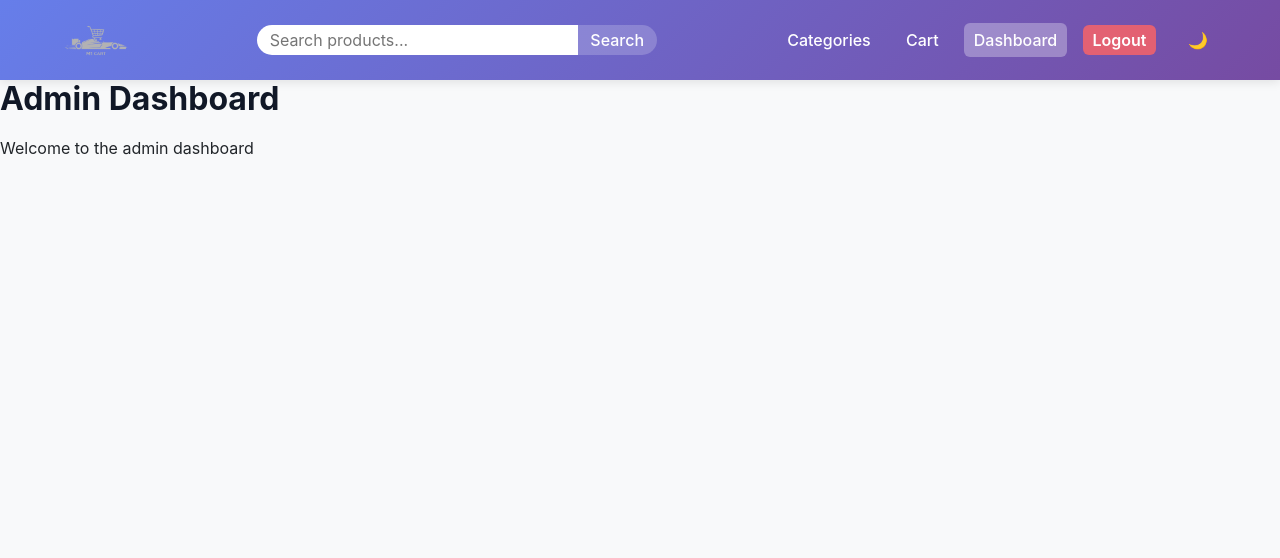
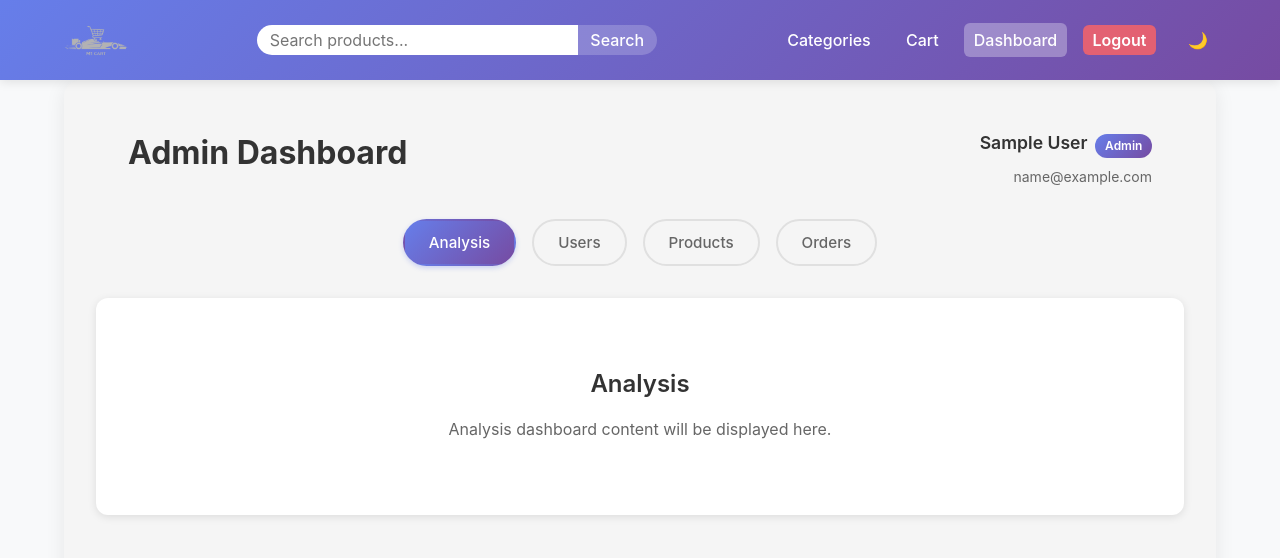
Before and after one commit to VarunV-CS/M1Cart, a React (Vite) app: page /admin-dashboard in a window 1280 px wide. Shown: the top 558 px of the page. Built offline with nearby package versions, Linux system fonts and the light colour scheme; no server answers; sample sign-in values are in the browser's storage.

Commit message:
Add Admin Dashboard
Structure for Admin Dashboard
Increase timeout for requests
10 sec -> 30 sec

```diff
--- /dev/null
+++ b/src/pages/AdminDashboard.css
@@ -0,0 +1,323 @@
+/* AdminDashboard.css - Enhanced Styling */
+
+/* ========================================
+   Base Container & Layout
+   ======================================== */
+.admin-dashboard-container {
+  padding: 1rem 2rem 2rem 2rem;
+  width: 90%;
+  max-width: 1400px;
+  min-height: 80vh;
+  margin: 0 5% 2rem 5%;
+  background-color: #f5f5f5;
+  transition: background-color 0.3s ease;
+  border-radius: 16px;
+  box-shadow: 0 4px 20px rgba(0, 0, 0, 0.08);
+}
+
+/* ========================================
+   Dark Theme Base
+   ======================================== */
+.admin-dashboard-container.dark {
+  background-color: #1a1a2e;
+  box-shadow: 0 4px 20px rgba(0, 0, 0, 0.3);
+}
+
+/* ========================================
+   Dashboard Header
+   ======================================== */
+.dashboard-header {
+  display: flex;
+  justify-content: space-between;
+  align-items: center;
+  padding: 2rem;
+  transition: border-color 0.3s ease;
+  min-height: 120px;
+}
+
+.dashboard-header-left h1 {
+  font-size: 2rem;
+  color: #333;
+  margin-bottom: 0.5rem;
+  font-weight: 700;
+  transition: color 0.3s ease;
+}
+
+.admin-dashboard-container.dark .dashboard-header-left h1 {
+  color: #e0e0e0;
+}
+
+.dashboard-header-left p {
+  color: #666;
+  font-size: 1rem;
+  margin: 0;
+  transition: color 0.3s ease;
+}
+
+.admin-dashboard-container.dark .dashboard-header-left p {
+  color: #a0a0a0;
+}
+
+/* ========================================
+   Dashboard Header Right - Account Info
+   ======================================== */
+.dashboard-header-right {
+  display: flex;
+  align-items: center;
+  justify-content: center;
+}
+
+.account-info {
+  display: flex;
+  flex-direction: column;
+  align-items: flex-end;
+  gap: 0.5rem;
+}
+
+.account-name {
+  font-size: 1.1rem;
+  font-weight: 600;
+  color: #333;
+  transition: color 0.3s ease;
+}
+
+.admin-dashboard-container.dark .account-name {
+  color: #e0e0e0;
+}
+
+.name-badge-container {
+  display: flex;
+  align-items: center;
+  gap: 0.5rem;
+}
+
+.account-email {
+  font-size: 0.875rem;
+  color: #666;
+  transition: color 0.3s ease;
+}
+
+.admin-dashboard-container.dark .account-email {
+  color: #a0a0a0;
+}
+
+.business-name {
+  font-size: 1rem;
+  font-weight: 600;
+  color: #667eea;
+  margin-top: 0.3rem;
+  padding: 0.35rem 0.9rem;
+  background: linear-gradient(135deg, rgba(102, 126, 234, 0.2) 0%, rgba(118, 75, 162, 0.2) 100%);
+  border-radius: 8px;
+  transition: all 0.3s ease;
+  white-space: nowrap;
+}
+
+.admin-dashboard-container.dark .business-name {
+  color: #a5b4fc;
+  background: linear-gradient(135deg, rgba(102, 126, 234, 0.25) 0%, rgba(118, 75, 162, 0.25) 100%);
+}
+
+.role-badge {
+  display: inline-block;
+  background: linear-gradient(135deg, #667eea 0%, #764ba2 100%);
+  color: white;
+  padding: 0.2rem 0.6rem;
+  border-radius: 20px;
+  font-size: 0.75rem;
+  font-weight: 600;
+  text-transform: capitalize;
+  margin-top: 0.35rem;
+}
+
+/* Responsive for smaller screens */
+@media (max-width: 640px) {
+  .dashboard-header {
+    flex-direction: column;
+    align-items: flex-start;
+    gap: 1rem;
+  }
+
+  .dashboard-header-right {
+    width: 100%;
+    justify-content: flex-start;
+  }
+
+  .account-info {
+    align-items: flex-start;
+  }
+}
+
+/* ========================================
+   Content Section
+   ======================================== */
+.content-section {
+  background: white;
+  border-radius: 12px;
+  padding: 1.5rem;
+  box-shadow: 0 2px 8px rgba(0, 0, 0, 0.1);
+  transition: background-color 0.3s ease, box-shadow 0.3s ease;
+}
+
+.admin-dashboard-container.dark .content-section {
+  background: #252542;
+  box-shadow: 0 2px 8px rgba(0, 0, 0, 0.3);
+}
+
+/* ========================================
+   Section Card
+   ======================================== */
+.section-card {
+  text-align: center;
+  padding: 3rem;
+}
+
+.section-card h2 {
+  font-size: 1.5rem;
+  color: #333;
+  margin-bottom: 1rem;
+  font-weight: 600;
+  transition: color 0.3s ease;
+}
+
+.admin-dashboard-container.dark .section-card h2 {
+  color: #e0e0e0;
+}
+
+.section-card p {
+  color: #666;
+  font-size: 1rem;
+  margin: 0;
+  transition: color 0.3s ease;
+}
+
+.admin-dashboard-container.dark .section-card p {
+  color: #a0a0a0;
+}
+
+/* ========================================
+   Loading Container
+   ======================================== */
+.admin-dashboard-container .loading-spinner {
+  display: flex;
+  flex-direction: column;
+  justify-content: center;
+  align-items: center;
+  min-height: 400px;
+  width: 100%;
+}
+
+.admin-dashboard-container .loading-spinner .spinner {
+  width: 50px;
+  height: 50px;
+  border: 4px solid #f3f3f3;
+  border-top: 4px solid #667eea;
+  border-radius: 50%;
+  animation: spin 1s linear infinite;
+  margin-bottom: 1rem;
+}
+
+@keyframes spin {
+  0% { transform: rotate(0deg); }
+  100% { transform: rotate(360deg); }
+}
+
+.admin-dashboard-container.dark .loading-spinner .spinner {
+  border-color: #3d3d5c;
+  border-top-color: #667eea;
+}
+
+.admin-dashboard-container .loading-spinner p {
+  color: #666;
+  font-size: 1rem;
+  transition: color 0.3s ease;
+}
+
+.admin-dashboard-container.dark .loading-spinner p {
+  color: #a0a0a0;
+}
+
+/* ========================================
+   Responsive Adjustments
+   ======================================== */
+@media (max-width: 768px) {
+  .admin-dashboard-container {
+    padding: 1rem;
+    width: 95%;
+    margin: 1rem 2.5%;
+  }
+
+  .dashboard-header h1 {
+    font-size: 1.5rem;
+  }
+
+  .section-card {
+    padding: 2rem 1rem;
+  }
+}
+
+@media (max-width: 480px) {
+  .content-section {
+    padding: 1rem;
+  }
+
+  .section-card {
+    padding: 1.5rem 1rem;
+  }
+}
+
+/* ========================================
+   Category Filters
+   ======================================== */
+.category-filters {
+  display: flex;
+  justify-content: center;
+  gap: 1rem;
+  margin-bottom: 2rem;
+  flex-wrap: wrap;
+}
+
+.category-filter-btn {
+  padding: 0.75rem 1.5rem;
+  border: 2px solid #e0e0e0;
+  background: transparent;
+  color: #666;
+  font-size: 0.95rem;
+  font-weight: 500;
+  border-radius: 25px;
+  cursor: pointer;
+  transition: all 0.3s ease;
+}
+
+.category-filter-btn:hover {
+  border-color: #667eea;
+  color: #667eea;
+}
+
+.category-filter-btn.active {
+  background: linear-gradient(135deg, #667eea 0%, #764ba2 100%);
+  border-color: transparent;
+  color: white;
+  box-shadow: 0 2px 5px rgba(102, 126, 234, 0.3);
+}
+
+.admin-dashboard-container.dark .category-filter-btn {
+  border-color: #3d3d5c;
+  color: #e0e0e0;
+}
+
+.admin-dashboard-container.dark .category-filter-btn:hover {
+  border-color: #667eea;
+  color: #667eea;
+}
+
+@media (max-width: 640px) {
+  .category-filters {
+    gap: 0.5rem;
+  }
+
+  .category-filter-btn {
+    padding: 0.6rem 1rem;
+    font-size: 0.85rem;
+  }
+}
--- a/src/pages/AdminDashboard.jsx
+++ b/src/pages/AdminDashboard.jsx
@@ -1,12 +1,17 @@
 import { useEffect, useState } from 'react';
 import { useNavigate, useLocation } from 'react-router-dom';
+import { useTheme } from '../context/ThemeContext';
 import { isAuthenticated, getUser } from '../services/api';
+import './AdminDashboard.css';
 
 function AdminDashboard() {
   const navigate = useNavigate();
   const location = useLocation();
+  const { isDark } = useTheme();
   const [isAuthorized, setIsAuthorized] = useState(false);
   const [isLoading, setIsLoading] = useState(true);
+  const [user, setUser] = useState(null);
+  const [activeTab, setActiveTab] = useState('analysis'); // 'analysis', 'users', 'products', 'orders'
 
   useEffect(() => {
     // Check authentication and authorization
@@ -15,12 +20,13 @@ function AdminDashboard() {
       return;
     }
 
-    const user = getUser();
+    const userData = getUser();
+    setUser(userData);
 
     // Only allow admin users
-    if (user?.role !== 'admin') {
+    if (userData?.role !== 'admin') {
       // Redirect to appropriate dashboard based on role
-      if (user?.role === 'seller') {
+      if (userData?.role === 'seller') {
         navigate('/seller-dashboard');
       } else {
         navigate('/dashboard');
@@ -34,8 +40,9 @@ function AdminDashboard() {
 
   if (isLoading) {
     return (
-      <div className="admin-dashboard-container">
-        <div className="loading-container">
+      <div className={`admin-dashboard-container ${isDark ? 'dark' : ''}`}>
+        <div className="loading-spinner">
+          <div className="spinner"></div>
           <p>Loading...</p>
         </div>
       </div>
@@ -47,11 +54,85 @@ function AdminDashboard() {
   }
 
   return (
-    <div className="admin-dashboard-container">
+    <div className={`admin-dashboard-container ${isDark ? 'dark' : ''}`}>
       <div className="dashboard-header">
-        <h1>Admin Dashboard</h1>
-        <p>Welcome to the admin dashboard</p>
+        <div className="dashboard-header-left">
+          <h1>Admin Dashboard</h1>
+        </div>
+        <div className="dashboard-header-right">
+          <div className="account-info">
+            <div className="name-badge-container">
+              <span className="account-name">{user?.name || user?.businessName}</span>
+              <span className="role-badge">{user?.role || 'admin'}</span>
+            </div>
+            <span className="account-email">{user?.email}</span>
+          </div>
+        </div>
       </div>
+
+      {/* Category Filters */}
+      <div className="category-filters">
+        <button
+          className={`category-filter-btn ${activeTab === 'analysis' ? 'active' : ''}`}
+          onClick={() => setActiveTab('analysis')}
+        >
+          Analysis
+        </button>
+        <button
+          className={`category-filter-btn ${activeTab === 'users' ? 'active' : ''}`}
+          onClick={() => setActiveTab('users')}
+        >
+          Users
+        </button>
+        <button
+          className={`category-filter-btn ${activeTab === 'products' ? 'active' : ''}`}
+          onClick={() => setActiveTab('products')}
+        >
+          Products
+        </button>
+        <button
+          className={`category-filter-btn ${activeTab === 'orders' ? 'active' : ''}`}
+          onClick={() => setActiveTab('orders')}
+        >
+          Orders
+        </button>
+      </div>
+
+      {activeTab === 'analysis' && (
+        <div className="content-section">
+          <div className="section-card">
+            <h2>Analysis</h2>
+            <p>Analysis dashboard content will be displayed here.</p>
+          </div>
+        </div>
+      )}
+
+      {activeTab === 'users' && (
+        <div className="content-section">
+          <div className="section-card">
+            <h2>Users</h2>
+            <p>User management content will be displayed here.</p>
+          </div>
+        </div>
+      )}
+
+      {activeTab === 'products' && (
+        <div className="content-section">
+          <div className="section-card">
+            <h2>Products</h2>
+            <p>Product management content will be displayed here.</p>
+          </div>
+        </div>
+      )}
+
+      {activeTab === 'orders' && (
+        <div className="content-section">
+          <div className="section-card">
+            <h2>Orders</h2>
+            <p>Order management content will be displayed here.</p>
+          </div>
+        </div>
+      )}
     </div>
   );
 }
--- a/src/services/api.js
+++ b/src/services/api.js
@@ -1,7 +1,7 @@
 const API_BASE_URL = import.meta.env.VITE_API_BASE_URL;
 
 // Request timeout in milliseconds
-const REQUEST_TIMEOUT = 10000; // 10 seconds
+const REQUEST_TIMEOUT = 30000; // 30 seconds
 
 // Helper function to create a timeout promise
 const createTimeout = (ms) => {
```
